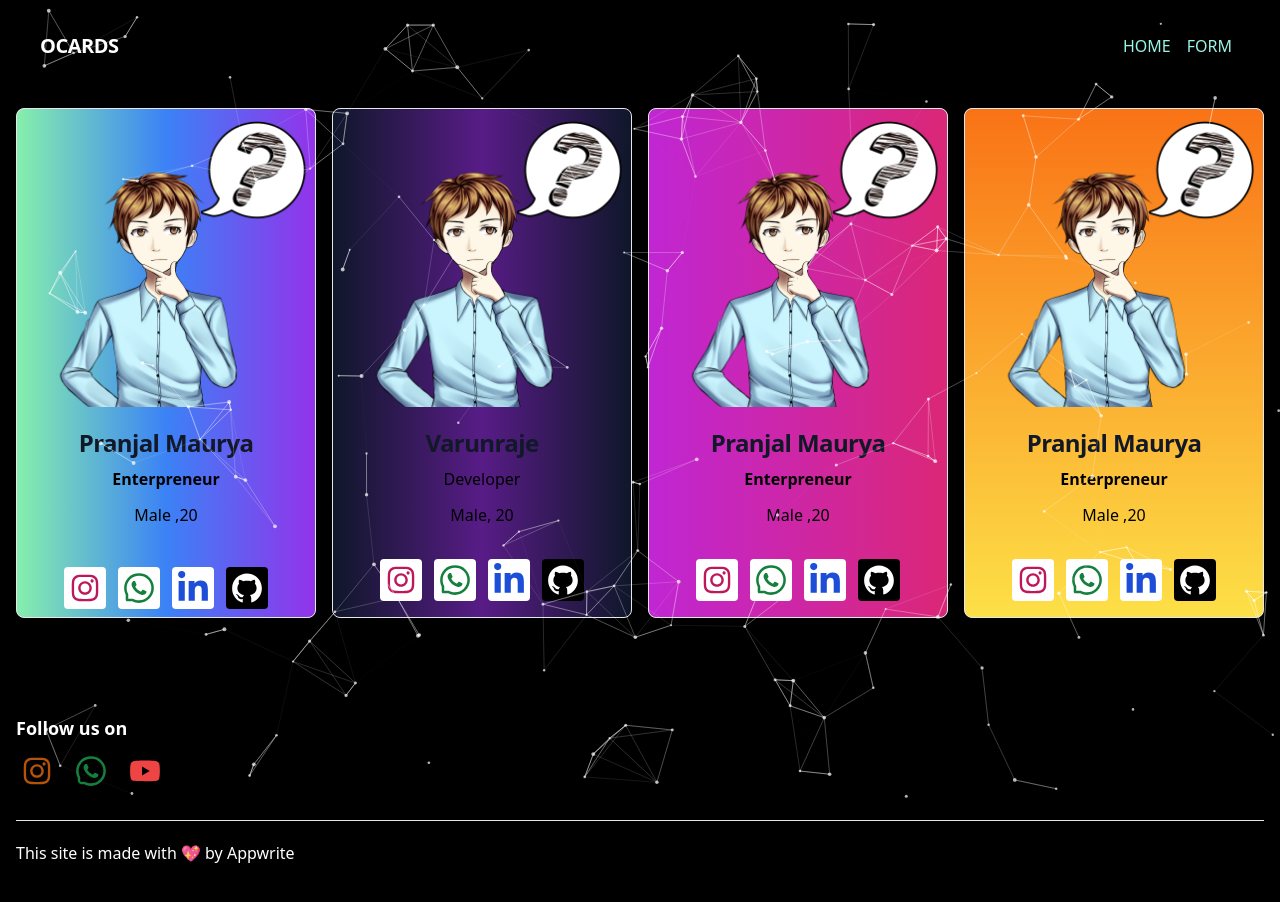
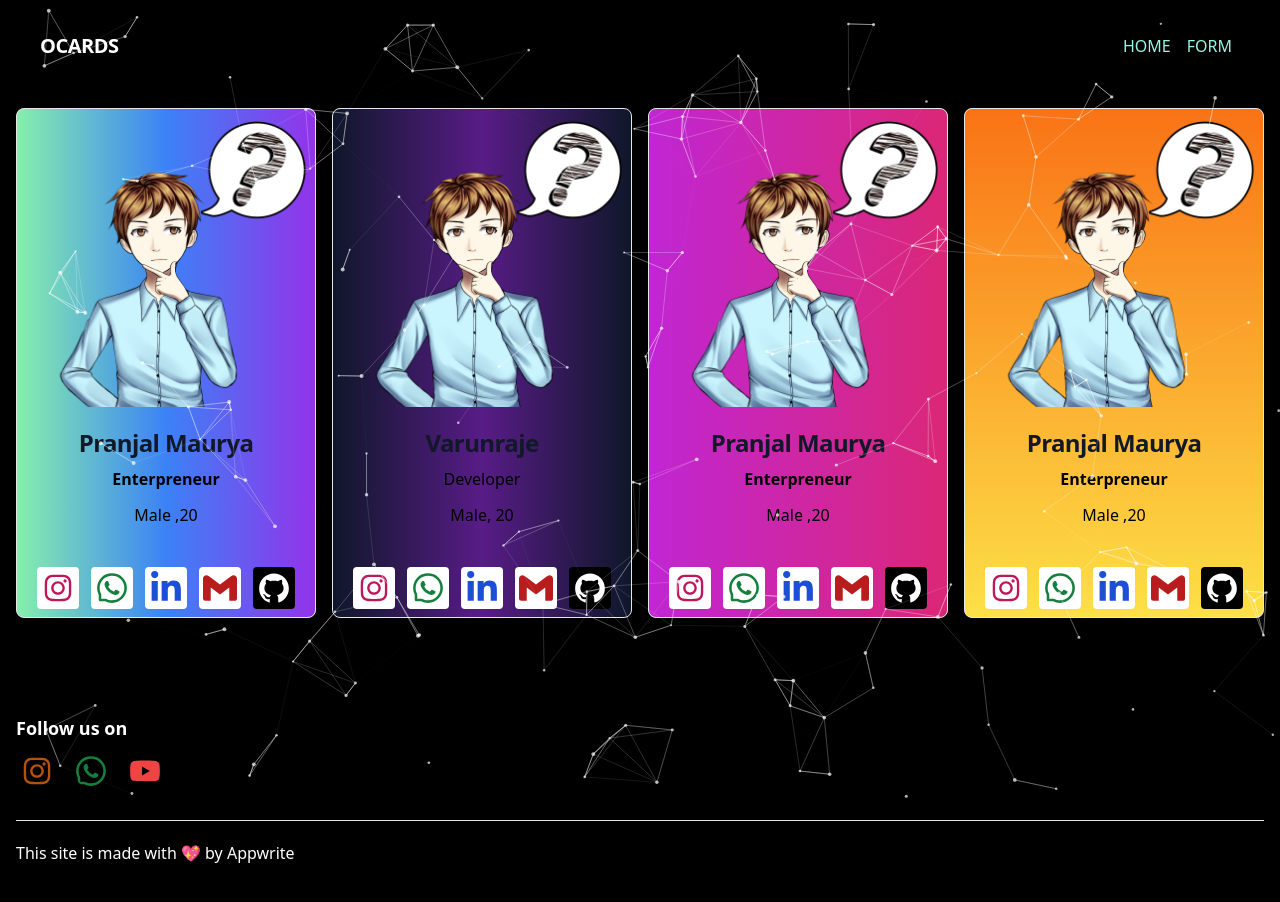
Before and after one commit to varunraje12/ocard, a React (Create React App) app: page /ocards in a window 1280 px wide. Shown: the top 902 px of the page. Built offline with nearby package versions, Linux system fonts and the light colour scheme; no server answers.

Commit message:
Email  icon on cards

```diff
--- a/src/components/Cards.jsx
+++ b/src/components/Cards.jsx
@@ -2,25 +2,24 @@ import React from 'react'
 import ManThinking from '../ManThinking.png'
 import { AiOutlineInstagram, AiOutlineWhatsApp, AiFillGithub } from "react-icons/ai";
 import { FaLinkedinIn } from "react-icons/fa";
+import { SiGmail } from "react-icons/si";
+
 
 const Cards = () => {
   return (
     <>
-      <div class="max-w-sm bg-white border border-gray-200 rounded-lg shadow bg-gradient-to-r from-green-300 via-blue-500 to-purple-600">
-        <a href='/'>
-          <img class="rounded-t-lg" src={ManThinking} alt="" />
-        </a>
-        <div class="p-5 text-black text-center">
-          <a href="/">
-            <h5 class="mb-2 text-2xl font-bold tracking-tight text-gray-900 dark:text-white">Pranjal Maurya</h5>
-          </a>
-          <p class="mb-3 font-semibold">Enterpreneur</p>
-          <p class="mb-3 font-medium">Male ,20</p>
+      <div className="max-w-sm bg-white border border-gray-200 rounded-lg shadow bg-gradient-to-r from-green-300 via-blue-500 to-purple-600 cursor-pointer">
+        <img className="rounded-t-lg" src={ManThinking} alt="" />
+        <div className="p-5 text-black text-center">
+          <h5 className="mb-2 text-2xl font-bold tracking-tight text-gray-900 dark:text-white">Pranjal Maurya</h5>
+          <p className="mb-3 font-semibold">Enterpreneur</p>
+          <p className="mb-3 font-medium">Male ,20</p>
         </div>
         <div className='flex justify-center gap-3 py-2'>
           <a href='/'><AiOutlineInstagram size={42} className='text-pink-700 rounded bg-white p-1 cursor-pointer' /></a>
           <a href='/'><AiOutlineWhatsApp size={42} className='text-green-700 rounded bg-white p-1 cursor-pointer' /></a>
           <a href='/'><FaLinkedinIn size={42} className='text-blue-700 rounded bg-white p-1 cursor-pointer' /></a>
+          <a href='/'><SiGmail size={42} className='text-red-700 rounded bg-white p-1 cursor-pointer' /></a>
           <a href='/'><AiFillGithub size={42} className='rounded bg-black p-1 cursor-pointer' /></a>
         </div>
       </div>
--- a/src/components/Cards1.jsx
+++ b/src/components/Cards1.jsx
@@ -2,25 +2,24 @@ import React from 'react'
 import ManThinking from '../ManThinking.png'
 import { AiOutlineInstagram, AiOutlineWhatsApp, AiFillGithub } from "react-icons/ai";
 import { FaLinkedinIn } from "react-icons/fa";
+import { SiGmail } from "react-icons/si";
+
 
 const Cards1 = () => {
   return (
     <>
-      <div className="max-w-sm border border-gray-200 rounded-lg shadow bg-gradient-to-r from-slate-900 via-purple-900 to-slate-900 ">
-        <a href='/'>
-          <img className="rounded" src={ManThinking} alt="" />
-        </a>
+      <div className="max-w-sm border border-gray-200 rounded-lg shadow bg-gradient-to-r from-slate-900 via-purple-900 to-slate-900 cursor-pointer">
+        <img className="rounded" src={ManThinking} alt="" />
         <div className="p-5 text-black text-center">
-          <a href="/">
-            <h5 className="mb-2 text-2xl font-bold tracking-tight text-gray-900 dark:text-white">Varunraje</h5>
-          </a>
+          <h5 className="mb-2 text-2xl font-bold tracking-tight text-gray-900 dark:text-white">Varunraje</h5>
           <p className="mb-3 font-normal">Developer</p>
           <p className="mb-3 font-normal">Male, 20</p>
         </div>
-        <div className='flex justify-center gap-3'>
+        <div className='flex justify-center gap-3 py-2'>
           <a href='/'><AiOutlineInstagram size={42} className='text-pink-700 rounded bg-white p-1 cursor-pointer' /></a>
           <a href='/'><AiOutlineWhatsApp size={42} className='text-green-700 rounded bg-white p-1 cursor-pointer' /></a>
           <a href='/'><FaLinkedinIn size={42} className='text-blue-700 rounded bg-white p-1 cursor-pointer' /></a>
+          <a href='/'><SiGmail size={42} className='text-red-700 rounded bg-white p-1 cursor-pointer' /></a>
           <a href='/'><AiFillGithub size={42} className='rounded bg-black p-1 cursor-pointer' /></a>
         </div>
       </div>
--- a/src/components/Cards2.jsx
+++ b/src/components/Cards2.jsx
@@ -2,25 +2,28 @@ import React from 'react'
 import ManThinking from '../ManThinking.png'
 import { AiOutlineInstagram, AiOutlineWhatsApp, AiFillGithub } from "react-icons/ai";
 import { FaLinkedinIn } from "react-icons/fa";
+import { SiGmail } from "react-icons/si";
+
 
 const Cards2 = () => {
   return (
     <>
-      <div class="max-w-sm bg-white border border-gray-200 rounded-lg shadow bg-gradient-to-b from-orange-500 to-yellow-300">
-        <a href='/'>
-          <img class="rounded-t-lg" src={ManThinking} alt="" />
-        </a>
-        <div class="p-5 text-black text-center">
-          <a href="/">
-            <h5 class="mb-2 text-2xl font-bold tracking-tight text-gray-900 dark:text-white">Pranjal Maurya</h5>
-          </a>
-          <p class="mb-3 font-semibold">Enterpreneur</p>
-          <p class="mb-3 font-medium">Male ,20</p>
+      <div className="max-w-sm bg-white border border-gray-200 rounded-lg shadow bg-gradient-to-b from-orange-500 to-yellow-300 cursor-pointer">
+
+        <img className="rounded-t-lg" src={ManThinking} alt="" />
+
+        <div className="p-5 text-black text-center">
+
+          <h5 className="mb-2 text-2xl font-bold tracking-tight text-gray-900 dark:text-white">Pranjal Maurya</h5>
+
+          <p className="mb-3 font-semibold">Enterpreneur</p>
+          <p className="mb-3 font-medium">Male ,20</p>
         </div>
-        <div className='flex justify-center gap-3  '>
+        <div className='flex justify-center gap-3 py-2'>
           <a href='/'><AiOutlineInstagram size={42} className='text-pink-700 rounded bg-white p-1 cursor-pointer' /></a>
           <a href='/'><AiOutlineWhatsApp size={42} className='text-green-700 rounded bg-white p-1 cursor-pointer' /></a>
           <a href='/'><FaLinkedinIn size={42} className='text-blue-700 rounded bg-white p-1 cursor-pointer' /></a>
+          <a href='/'><SiGmail size={42} className='text-red-700 rounded bg-white p-1 cursor-pointer' /></a>
           <a href='/'><AiFillGithub size={42} className='rounded bg-black p-1 cursor-pointer' /></a>
         </div>
       </div>
--- a/src/components/Cards3.jsx
+++ b/src/components/Cards3.jsx
@@ -2,25 +2,28 @@ import React from 'react'
 import ManThinking from '../ManThinking.png'
 import { AiOutlineInstagram, AiOutlineWhatsApp, AiFillGithub } from "react-icons/ai";
 import { FaLinkedinIn } from "react-icons/fa";
+import { SiGmail } from "react-icons/si";
+
 
 const Cards3 = () => {
   return (
     <>
-      <div class="max-w-sm bg-white border border-gray-200 rounded-lg shadow bg-gradient-to-r from-fuchsia-600 to-pink-600">
-        <a href='/'>
-          <img class="rounded-t-lg" src={ManThinking} alt="" />
-        </a>
-        <div class="p-5 text-black text-center">
-          <a href="/">
-            <h5 class="mb-2 text-2xl font-bold tracking-tight text-gray-900 dark:text-white">Pranjal Maurya</h5>
-          </a>
-          <p class="mb-3 font-semibold">Enterpreneur</p>
-          <p class="mb-3 font-medium">Male ,20</p>
+      <div className="max-w-sm bg-white border border-gray-200 rounded-lg shadow bg-gradient-to-r from-fuchsia-600 to-pink-600 cursor-pointer">
+
+        <img className="rounded-t-lg" src={ManThinking} alt="" />
+
+        <div className="p-5 text-black text-center">
+
+          <h5 className="mb-2 text-2xl font-bold tracking-tight text-gray-900 dark:text-white">Pranjal Maurya</h5>
+
+          <p className="mb-3 font-semibold">Enterpreneur</p>
+          <p className="mb-3 font-medium">Male ,20</p>
         </div>
-        <div className='flex justify-center gap-3 '>
+        <div className='flex justify-center gap-3 py-2'>
           <a href='/'><AiOutlineInstagram size={42} className='text-pink-700 rounded bg-white p-1 cursor-pointer' /></a>
           <a href='/'><AiOutlineWhatsApp size={42} className='text-green-700 rounded bg-white p-1 cursor-pointer' /></a>
           <a href='/'><FaLinkedinIn size={42} className='text-blue-700 rounded bg-white p-1 cursor-pointer' /></a>
+          <a href='/'><SiGmail size={42} className='text-red-700 rounded bg-white p-1 cursor-pointer' /></a>
           <a href='/'><AiFillGithub size={42} className='rounded bg-black p-1 cursor-pointer' /></a>
         </div>
       </div>
```
